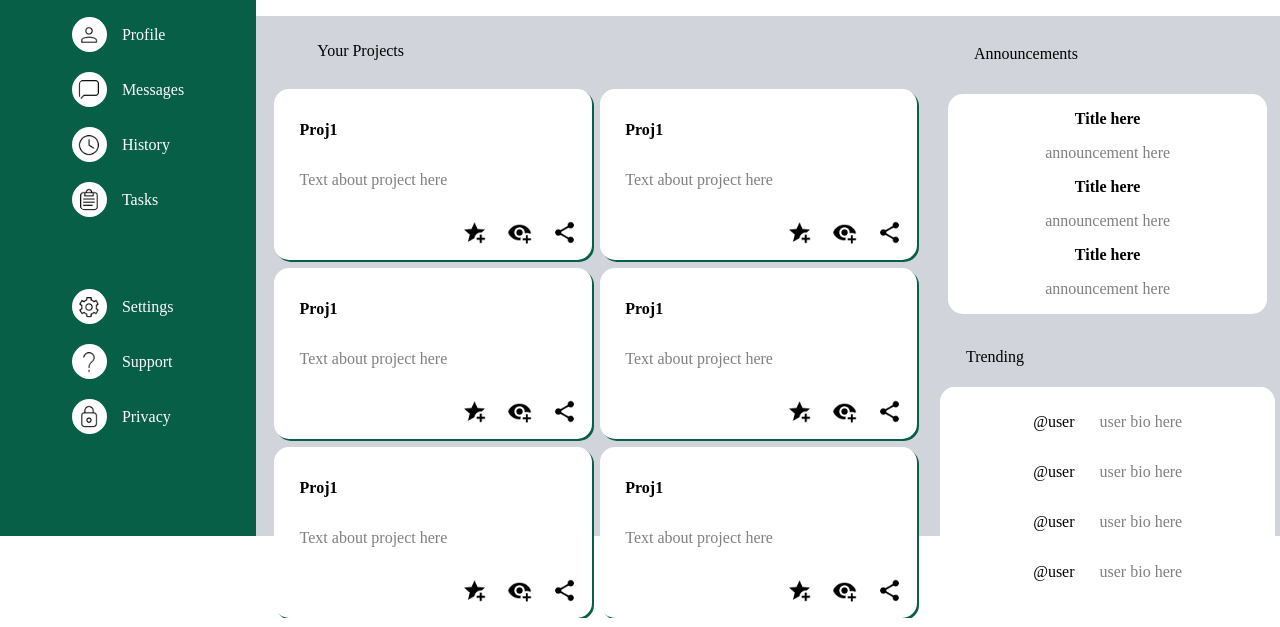
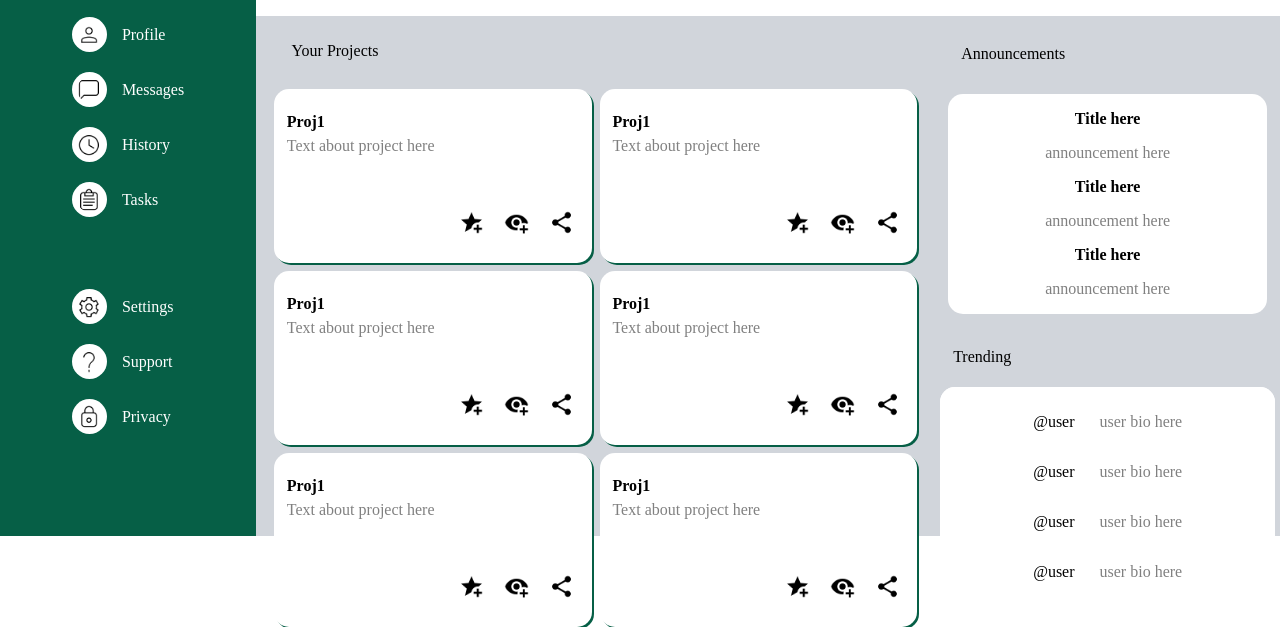
Before and after one commit to Mizakson/admin-dashboard, a plain HTML site: page index.html in a window 1280 px wide. Shown: the part 264-891 px from the top of the page. Drawn offline with Linux system fonts and the light colour scheme; a web font is replaced by a local one.

Commit message:
Modify project to grid display, align grid items

```diff
--- a/styles.css
+++ b/styles.css
@@ -154,7 +154,7 @@ ul, li {
 
 .content-title {
     text-align: left;
-    padding-left: 2vw;
+    padding-left: 1vw;
 }
 
 .announcements {
@@ -303,13 +303,8 @@ button {
 
 .project {
     border-radius: 15px;
-    display: flex;
-    flex-direction: column;
-    text-align: left;
-    padding-left: 2vw;
-    padding-top: 2vh;
-    justify-content: start;
-    /* border: 1px solid black; */
+    display: grid;
+    grid-template-rows: 1fr 1fr 1fr;
     box-shadow: 2px 2px var(--sidebar-color);
 }
 
@@ -317,8 +312,9 @@ button {
     display: flex;
     flex-direction: row;
     gap: 10px;
-    justify-content: end;
-    padding: 10px;
+    justify-content: right;
+    grid-row: 3 / span 1;
+    padding-right: 1vw;
 }
 
 .project-icons > img {
@@ -339,3 +335,17 @@ button {
     font-weight: bold;
     font-size: 16px;
 }
+
+.project > .cell-title {
+    grid-row: 1 / span 1;
+    padding-left: 1vw;
+    text-align: left;
+    padding-top: 8px;
+}
+
+.project > .body-text {
+    grid-row: 2 / span 1;
+    margin-top: -10px;
+    padding-left: 1vw;
+    text-align: left;
+}
```
